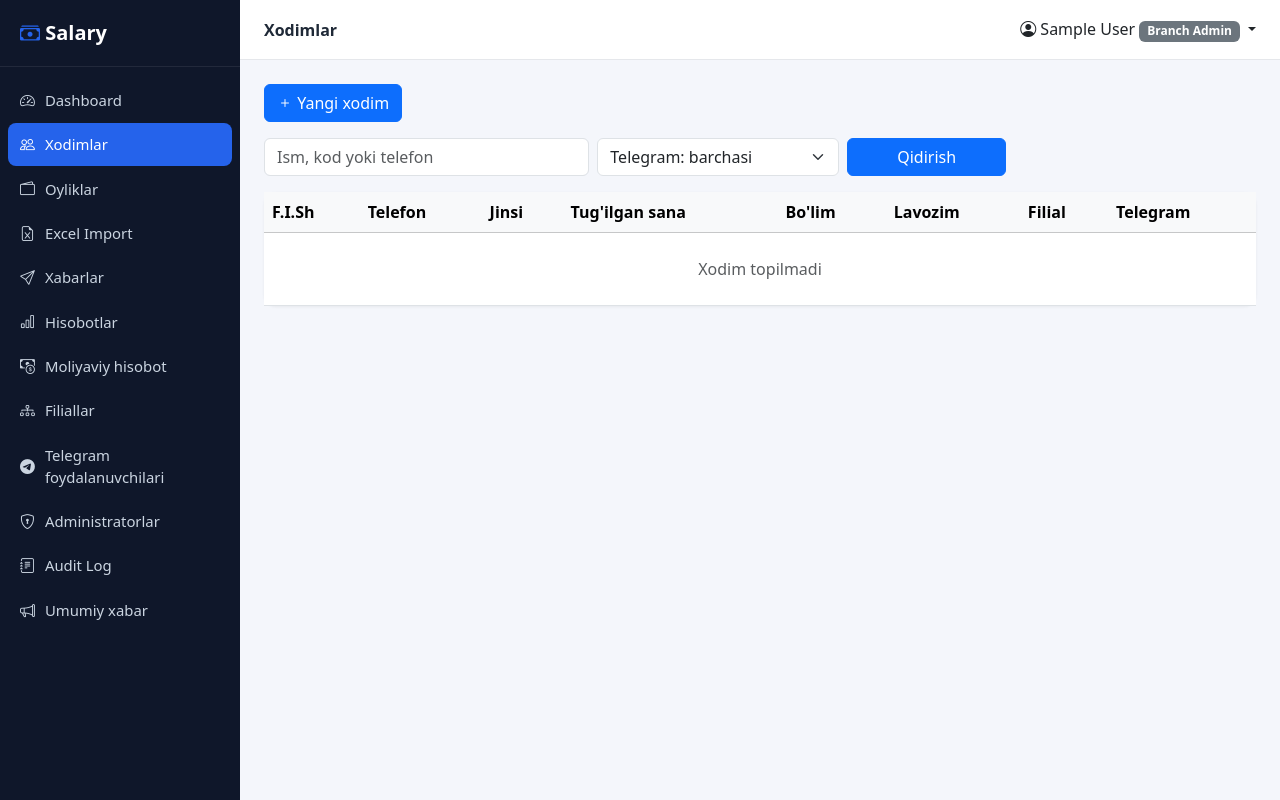
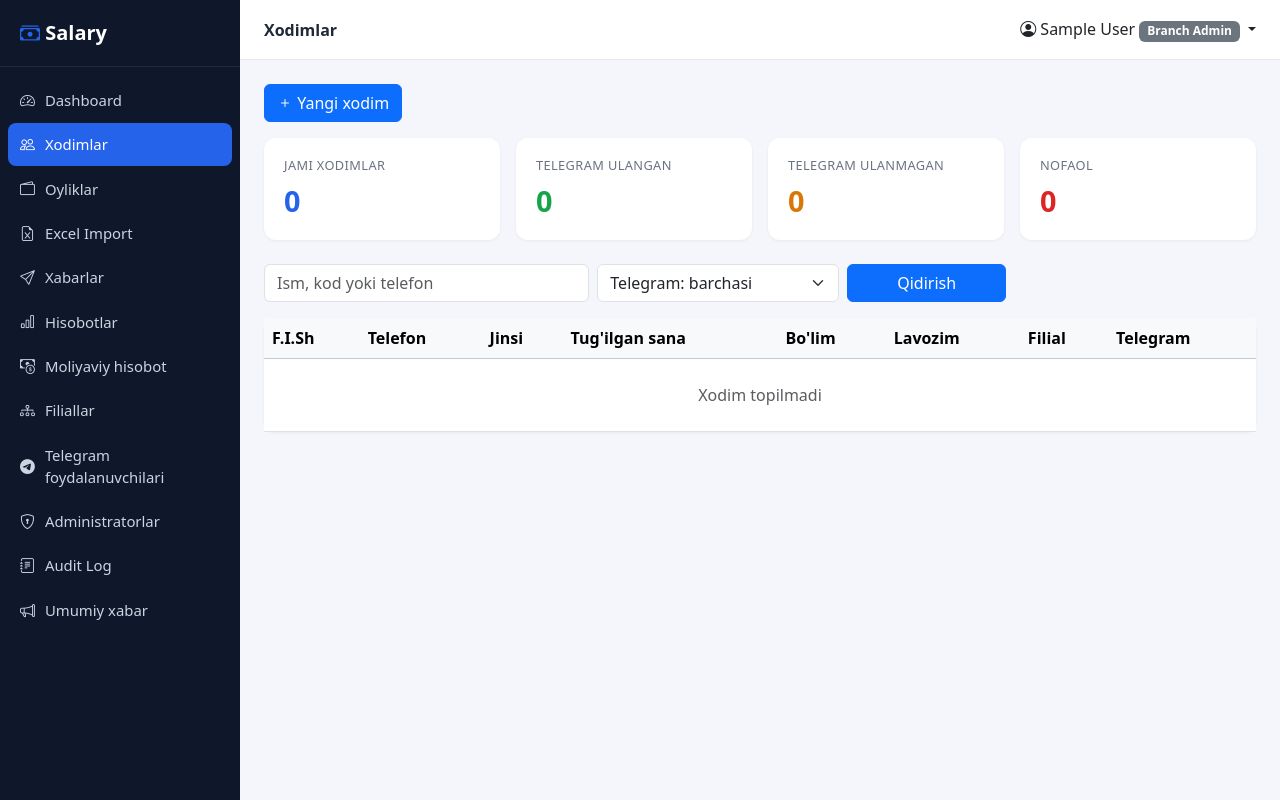
Before and after one commit to ALFAxxs/nsu-salary-project, a Django app: page /employees/ in a window 1280 px wide. Run offline with Django 5.2, Linux system fonts and the light colour scheme; the visitor is signed in with stand-in values (Sample User, id 1); data that the repository does not hold is empty; parts of the project's set-up code (start-up, migrations or seed data) failed here and were passed over.

Commit message:
Add summary stat cards to the employees list page
Jami xodimlar / Telegram ulangan / Telegram ulanmagan / Nofaol —
computed from the same filtered queryset the table below already
uses (search/branch/telegram filters), so the counts always match
what's actually filtered into view, not the admin's whole scope.

Co-Authored-By: Claude Sonnet 5 <noreply@anthropic.com>

```diff
--- a/apps/employees/views.py
+++ b/apps/employees/views.py
@@ -4,7 +4,7 @@ from __future__ import annotations
 from django.contrib.auth.decorators import login_required
 from django.contrib import messages
 from django.core.paginator import Paginator
-from django.db.models import Q
+from django.db.models import Count, Q
 from django.http import Http404
 from django.shortcuts import get_object_or_404, redirect, render
 from django.views.decorators.http import require_POST
@@ -55,6 +55,17 @@ def employee_list(request):
     elif tg == "unconnected":
         qs = qs.filter(telegram_id__isnull=True)
 
+    # Summary cards reflect THIS filtered view (search/unit/tg already
+    # applied above) — so filtering to one branch shows that branch's own
+    # counts, not the admin's whole scope. One query, computed before
+    # pagination slices the queryset down to one page.
+    stats = qs.aggregate(
+        total=Count("id"),
+        connected=Count("id", filter=Q(telegram_id__isnull=False)),
+        unconnected=Count("id", filter=Q(telegram_id__isnull=True)),
+        inactive=Count("id", filter=Q(is_active=False)),
+    )
+
     paginator = Paginator(qs.order_by("full_name"), 25)
     page = paginator.get_page(request.GET.get("page"))
 
@@ -64,7 +75,7 @@ def employee_list(request):
     )
     return render(request, "employees/list.html", {
         "page": page, "search": search, "units": units,
-        "selected_unit": unit_id, "tg": tg,
+        "selected_unit": unit_id, "tg": tg, "stats": stats,
     })
 
 
--- a/templates/employees/list.html
+++ b/templates/employees/list.html
@@ -6,6 +6,14 @@
 {% if nav_can_manage_employees %}
 <a href="{% url 'employees:create' %}" class="btn btn-primary mb-3"><i class="bi bi-plus"></i> Yangi xodim</a>
 {% endif %}
+
+<div class="stat-grid">
+  <div class="stat-card blue"><div class="label">Jami xodimlar</div><div class="value">{{ stats.total }}</div></div>
+  <div class="stat-card green"><div class="label">Telegram ulangan</div><div class="value">{{ stats.connected }}</div></div>
+  <div class="stat-card yellow"><div class="label">Telegram ulanmagan</div><div class="value">{{ stats.unconnected }}</div></div>
+  <div class="stat-card red"><div class="label">Nofaol</div><div class="value">{{ stats.inactive }}</div></div>
+</div>
+
 <form method="get" class="row g-2 mb-3">
   <div class="col-md-4"><input name="q" value="{{ search }}" class="form-control" placeholder="Ism, kod yoki telefon"></div>
   {% if units.count > 1 %}
```
